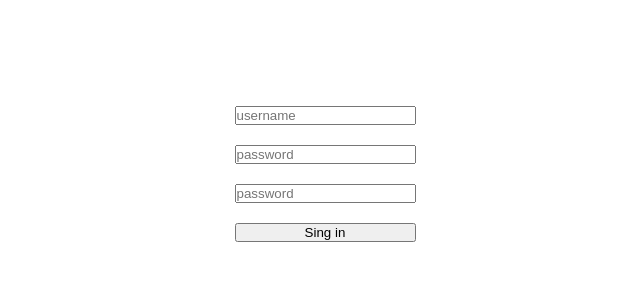
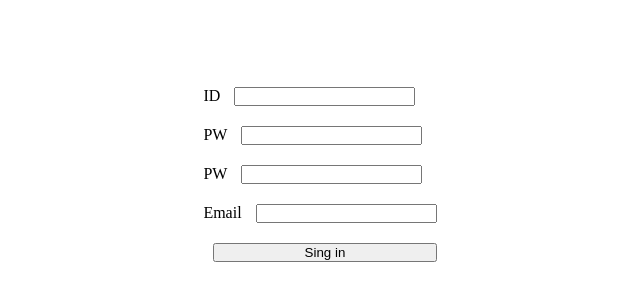
Before and after one commit to LeeEunJeong0731/login-serving, a website: page static/index.html in a window 1280 px wide. Shown: the part 226-526 px from the top of the page, without its empty margins (315-955 px from the left). Drawn offline with Linux system fonts and the light colour scheme.

Commit message:
서브파일 연결 완료

```diff
--- a/static/index.html
+++ b/static/index.html
@@ -8,10 +8,23 @@
   </head>
   <body>
     <div id="root">
-      <form action="/login" method="post">
-        <input type="text" name="username" placeholder="username" />
-        <input type="password" name="password" placeholder="password" />
-        <input type="password" name="password" placeholder="password" />
+      <form action="/static/secindex.html" method="post">
+        <div>
+          <label>ID</label>
+          <input type="text" name="username" />
+        </div>
+        <div>
+          <label>PW</label>
+          <input type="password" name="password" />
+        </div>
+        <div>
+          <label>PW</label>
+          <input type="password" name="password" />
+        </div>
+        <div>
+          <label>Email</label>
+          <input type="email" name="email" />
+        </div>
         <input type="submit" value="Sing in" />
       </form>
     </div>
```
Also changed, not shown: app.js (+12 -1 lines), static/secindex.html (+2 -0 lines).
